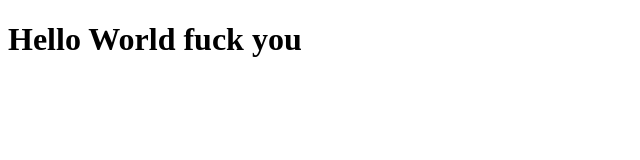
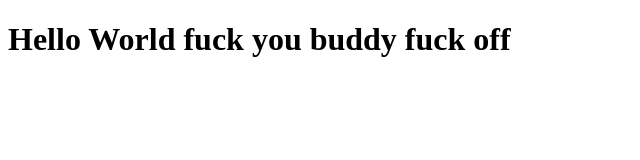
Before and after one commit to sanskar-soni/coursera-test, a plain HTML site: page index.html in a window 1280 px wide. Shown: the whole page, without its empty margins (0-640 px from the left). Drawn offline with Linux system fonts and the light colour scheme.

Commit message:
next version

```diff
--- a/index.html
+++ b/index.html
@@ -5,6 +5,6 @@
   <title>Hello Coursera</title>
   </head>
   <body>
-    <h1>Hello World fuck you</h1>
+    <h1>Hello World fuck you buddy fuck off</h1>
   </body>
 </html>
```
